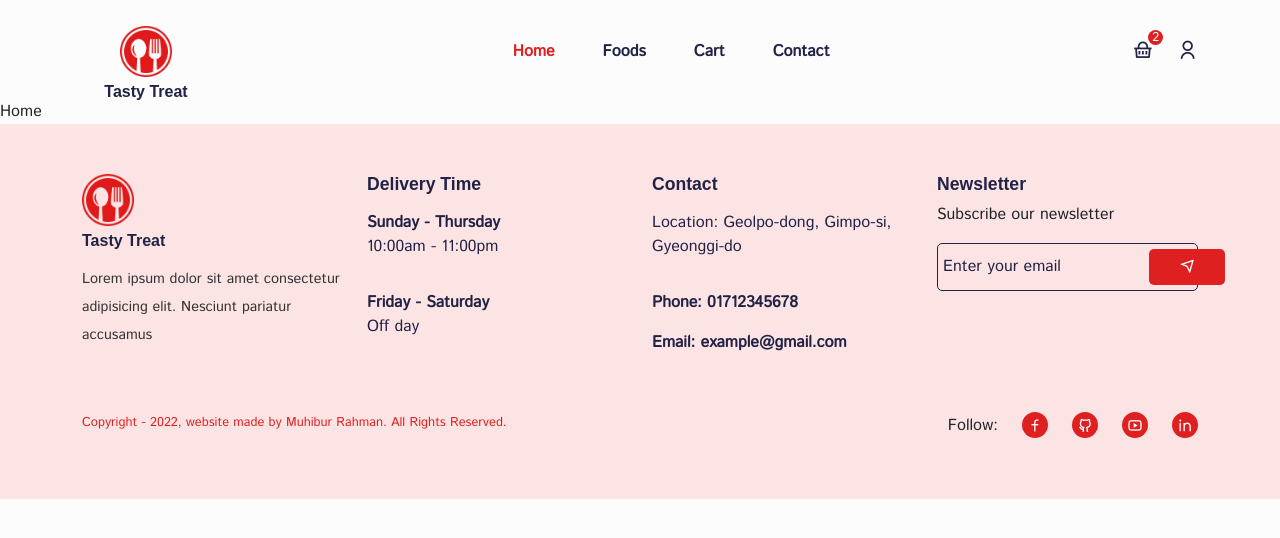
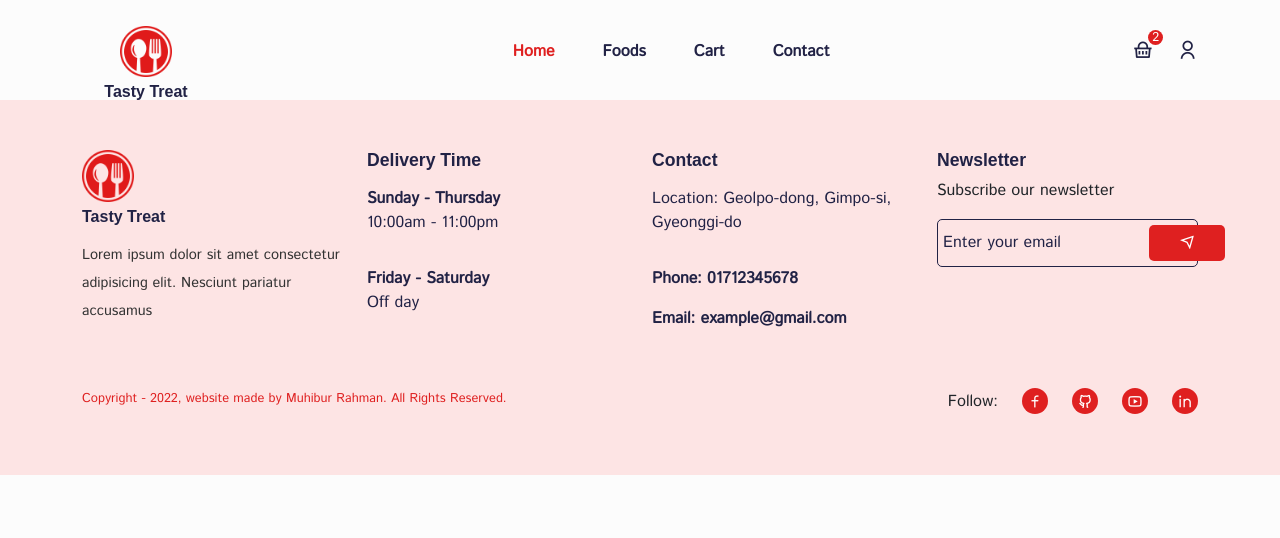
Before and after one commit to rara-record/pizzaman, a React (Create React App) app: page /home in a window 1280 px wide. Shown: the top 538 px of the page. Built offline with nearby package versions, Linux system fonts and the light colour scheme; a web font is replaced by a local one.

Commit message:
[feat] 헤더 변경 기능 추가, Helmet 컴포넌트 추가

```diff
--- /dev/null
+++ b/src/components/Helmet/index.js
@@ -0,0 +1,8 @@
+import React from 'react'
+
+const Helmet = (props) => {
+  document.title = 'Food ordering app -' + props.title
+  return <div className="w-100">{props.children}</div>
+}
+
+export default Helmet
--- a/src/pages/Home.jsx
+++ b/src/pages/Home.jsx
@@ -1,7 +1,9 @@
 import React from 'react'
+import Helmet from '../components/Helmet'
+import { Container, Row, Col, ListGroup, ListGroupItem } from 'reactstrap'
 
 const Home = () => {
-  return <div>Home</div>
+  return <Helmet title="Home"></Helmet>
 }
 
 export default Home
```
